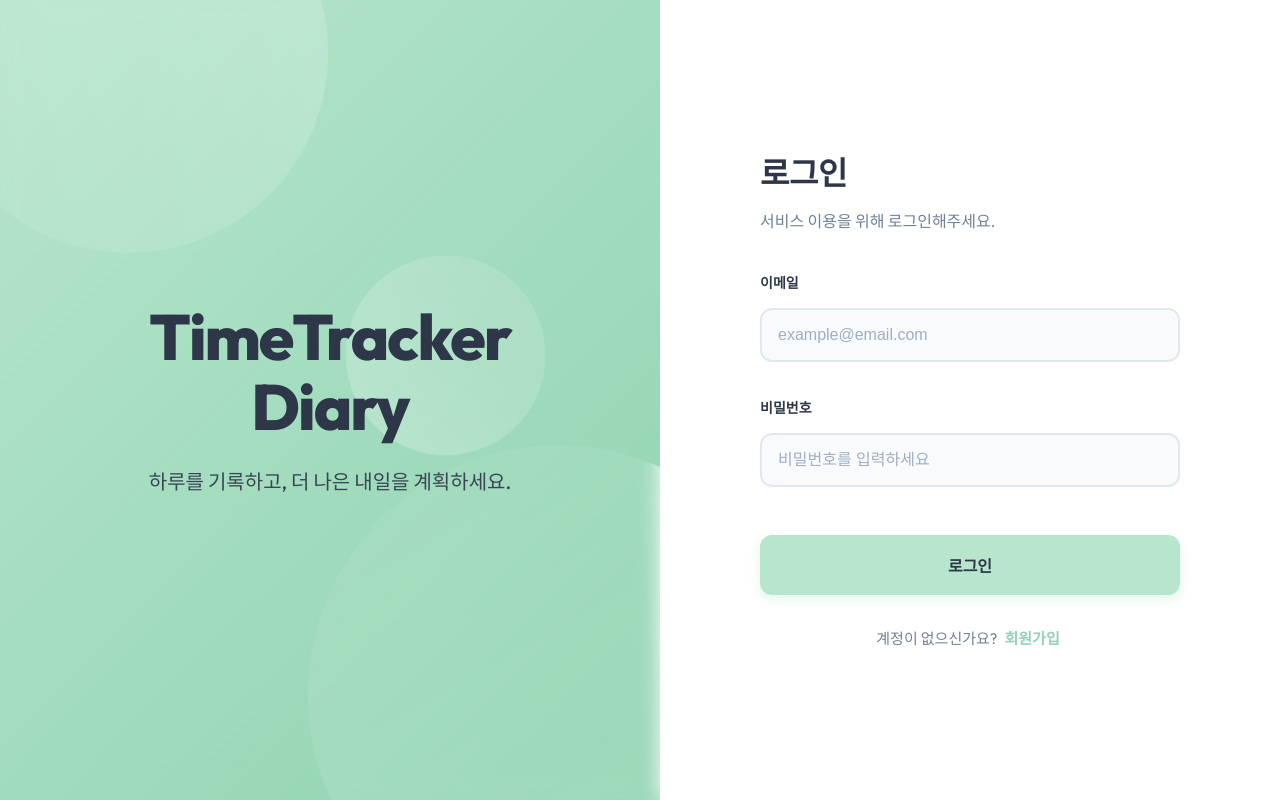
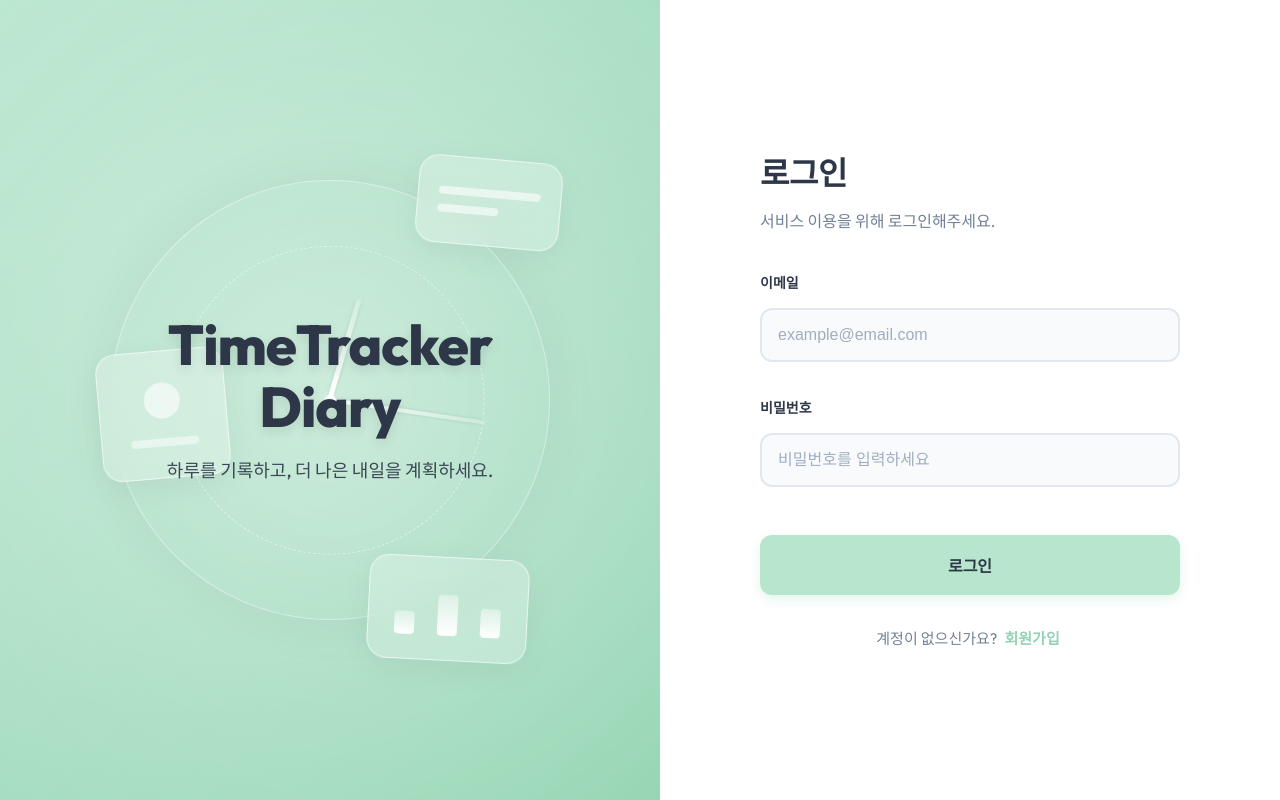
Before and after one commit to GaYoung0420/TimeTracker_Diary, a React (Vite) app in the folder frontend/: page / in a window 1280 px wide. Built offline with nearby package versions, Linux system fonts and the light colour scheme; no server answers.

Commit message:
feat: Enhance authentication UI with dynamic background and clock animations

```diff
--- a/frontend/src/components/Auth/Auth.css
+++ b/frontend/src/components/Auth/Auth.css
@@ -27,78 +27,228 @@
   height: 100%;
   z-index: 0;
   pointer-events: none;
+  overflow: hidden;
 }
 
-.graphic-circle {
+/* Dynamic Background Gradient Blob */
+.graphic-bg-gradient {
   position: absolute;
-  border-radius: 50%;
-  background: rgba(255, 255, 255, 0.1);
-  backdrop-filter: blur(10px);
-  animation: float 20s infinite ease-in-out;
+  top: -50%;
+  left: -50%;
+  width: 200%;
+  height: 200%;
+  background: radial-gradient(circle at center, rgba(255,255,255,0.4) 0%, transparent 60%);
+  animation: rotate-bg 20s linear infinite;
 }
 
-.circle-1 {
-  width: 400px;
-  height: 400px;
-  top: -100px;
-  left: -100px;
-  background: linear-gradient(135deg, rgba(255, 255, 255, 0.2) 0%, rgba(255, 255, 255, 0.05) 100%);
-  animation-delay: 0s;
+@keyframes rotate-bg {
+  from { transform: rotate(0deg); }
+  to { transform: rotate(360deg); }
 }
 
-.circle-2 {
-  width: 500px;
-  height: 500px;
-  bottom: -150px;
-  right: -150px;
-  background: linear-gradient(135deg, rgba(255, 255, 255, 0.15) 0%, rgba(255, 255, 255, 0.05) 100%);
-  animation-delay: -5s;
+/* Abstract Clock Face */
+.graphic-clock-face {
+  position: absolute;
+  top: 50%;
+  left: 50%;
+  width: min(700px, 55vmin);
+  height: min(700px, 55vmin);
+  border: 1px solid rgba(255, 255, 255, 0.4);
+  border-radius: 50%;
+  transform: translate(-50%, -50%);
+  background: radial-gradient(circle, rgba(255,255,255,0.1) 0%, transparent 70%);
+  box-shadow: 0 0 60px rgba(0,0,0,0.05);
 }
 
-.circle-3 {
-  width: 200px;
-  height: 200px;
-  top: 30%;
-  right: 15%;
-  background: linear-gradient(135deg, rgba(255, 255, 255, 0.25) 0%, rgba(255, 255, 255, 0.1) 100%);
-  animation-delay: -10s;
+.graphic-clock-face::before {
+  content: '';
+  position: absolute;
+  top: 50%;
+  left: 50%;
+  width: 70%;
+  height: 70%;
+  border: 1px dashed rgba(255, 255, 255, 0.5);
+  border-radius: 50%;
+  transform: translate(-50%, -50%);
 }
 
-@keyframes float {
-  0% {
-    transform: translate(0, 0) rotate(0deg);
-  }
-  33% {
-    transform: translate(30px, -50px) rotate(120deg);
-  }
-  66% {
-    transform: translate(-20px, 20px) rotate(240deg);
-  }
-  100% {
-    transform: translate(0, 0) rotate(360deg);
-  }
+.clock-center {
+  position: absolute;
+  top: 50%;
+  left: 50%;
+  width: 2.4%;
+  height: 2.4%;
+  background: #fff;
+  border-radius: 50%;
+  transform: translate(-50%, -50%);
+  box-shadow: 0 0 10px rgba(255,255,255,0.5);
+  z-index: 2;
 }
+
+.clock-hand {
+  position: absolute;
+  top: 50%;
+  left: 50%;
+  background: linear-gradient(to top, #ffffff, rgba(255,255,255,0.2));
+  transform-origin: bottom center;
+  border-radius: 4px;
+  box-shadow: 0 2px 4px rgba(0,0,0,0.1);
+}
+
+.hour-hand {
+  width: 1.2%;
+  height: 24%;
+  margin-left: -0.6%;
+  margin-top: -24%;
+  animation: clock-spin 120s linear infinite;
+}
+
+.minute-hand {
+  width: 0.8%;
+  height: 36%;
+  margin-left: -0.4%;
+  margin-top: -36%;
+  opacity: 0.9;
+  animation: clock-spin 20s linear infinite;
+}
+
+@keyframes clock-spin {
+  from { transform: rotate(0deg); }
+  to { transform: rotate(360deg); }
+}
+
+/* Floating Glass Cards */
+.graphic-cards-container {
+  position: absolute;
+  top: 0;
+  left: 0;
+  width: 100%;
+  height: 100%;
+}
+
+.glass-card {
+  position: absolute;
+  background: rgba(255, 255, 255, 0.25);
+  backdrop-filter: blur(12px);
+  -webkit-backdrop-filter: blur(12px);
+  border: 1px solid rgba(255, 255, 255, 0.6);
+  border-radius: min(24px, 2.5vmin);
+  box-shadow: 0 8px 32px rgba(0, 0, 0, 0.05);
+  display: flex;
+  flex-direction: column;
+  justify-content: center;
+  padding: min(24px, 2.5vmin);
+  gap: min(12px, 1.2vmin);
+  animation: float-card-vertical 6s ease-in-out infinite;
+}
+
+.card-top {
+  width: min(220px, 18vmin);
+  height: min(140px, 11vmin);
+  top: 20%;
+  right: 15%;
+  animation-delay: 0s;
+  transform: rotate(5deg);
+}
+
+.card-middle {
+  width: min(190px, 16vmin);
+  height: min(190px, 16vmin);
+  top: 45%;
+  left: 15%;
+  animation-delay: -2s;
+  transform: rotate(-5deg);
+  align-items: center;
+}
+
+.card-bottom {
+  width: min(250px, 20vmin);
+  height: min(160px, 13vmin);
+  bottom: 15%;
+  right: 20%;
+  animation-delay: -4s;
+  transform: rotate(3deg);
+  flex-direction: row;
+  align-items: flex-end;
+  justify-content: space-around;
+  padding-bottom: min(30px, 3vmin);
+}
+
+/* Card Inner Content Styling */
+.card-line {
+  height: min(10px, 1vmin);
+  background: rgba(255,255,255,0.6);
+  border-radius: 4px;
+  width: 100%;
+}
+
+.card-line.short {
+  width: 60%;
+}
+
+.card-icon {
+  width: min(50px, 4.5vmin);
+  height: min(50px, 4.5vmin);
+  border-radius: 50%;
+  background: rgba(255,255,255,0.6);
+  margin-bottom: min(12px, 1.2vmin);
+}
+
+.card-content {
+  width: 80%;
+  height: min(10px, 1vmin);
+  background: rgba(255,255,255,0.5);
+  border-radius: 4px;
+}
+
+.card-chart-bar {
+  width: min(28px, 2.5vmin);
+  background: linear-gradient(to top, #ffffff, rgba(255,255,255,0.4));
+  border-radius: 4px;
+}
+
+.card-chart-bar:nth-child(1) { height: 40%; }
+.card-chart-bar:nth-child(2) { height: 70%; }
+.card-chart-bar:nth-child(3) { height: 50%; }
+
+@keyframes float-card-vertical {
+  0%, 100% { transform: translateY(0) rotate(var(--rotation, 0deg)); }
+  50% { transform: translateY(-20px) rotate(var(--rotation, 0deg)); }
+}
+
+/* Update rotation for animation */
+.card-top { --rotation: 5deg; }
+.card-middle { --rotation: -5deg; }
+.card-bottom { --rotation: 3deg; }
 
 .auth-brand-content {
   max-width: 480px;
   z-index: 1;
   animation: fadeIn 0.8s ease-out;
+  position: relative; /* Reset position */
+  bottom: auto;
+  left: auto;
+  text-align: center;
 }
 
 .auth-brand-title {
+  display: block; /* Show title again */
   font-family: 'Outfit', sans-serif;
-  font-size: 64px;
+  font-size: 56px;
   font-weight: 800;
-  margin-bottom: 24px;
+  margin-bottom: 20px;
   line-height: 1.1;
-  letter-spacing: -2px;
+  letter-spacing: -1px;
+  text-shadow: 0 4px 12px rgba(0,0,0,0.1);
 }
 
 .auth-brand-subtitle {
-  font-size: 20px;
+  font-size: 18px;
   opacity: 0.9;
   line-height: 1.6;
   font-weight: 500;
+  max-width: 100%;
+  text-shadow: none;
 }
 
 .auth-form-section {
--- a/frontend/src/components/Auth/Login.jsx
+++ b/frontend/src/components/Auth/Login.jsx
@@ -33,9 +33,27 @@ export default function Login({ onLoginSuccess, onSwitchToRegister }) {
     <div className="auth-container">
       <div className="auth-brand-section">
         <div className="auth-brand-graphics">
-          <div className="graphic-circle circle-1"></div>
-          <div className="graphic-circle circle-2"></div>
-          <div className="graphic-circle circle-3"></div>
+          <div className="graphic-bg-gradient"></div>
+          <div className="graphic-clock-face">
+            <div className="clock-hand hour-hand"></div>
+            <div className="clock-hand minute-hand"></div>
+            <div className="clock-center"></div>
+          </div>
+          <div className="graphic-cards-container">
+            <div className="glass-card card-top">
+              <div className="card-line"></div>
+              <div className="card-line short"></div>
+            </div>
+            <div className="glass-card card-middle">
+              <div className="card-icon"></div>
+              <div className="card-content"></div>
+            </div>
+            <div className="glass-card card-bottom">
+              <div className="card-chart-bar"></div>
+              <div className="card-chart-bar"></div>
+              <div className="card-chart-bar"></div>
+            </div>
+          </div>
         </div>
         <div className="auth-brand-content">
           <h1 className="auth-brand-title">TimeTracker<br/>Diary</h1>
--- a/frontend/src/components/Auth/Register.jsx
+++ b/frontend/src/components/Auth/Register.jsx
@@ -48,9 +48,27 @@ export default function Register({ onRegisterSuccess, onSwitchToLogin }) {
     <div className="auth-container">
       <div className="auth-brand-section">
         <div className="auth-brand-graphics">
-          <div className="graphic-circle circle-1"></div>
-          <div className="graphic-circle circle-2"></div>
-          <div className="graphic-circle circle-3"></div>
+          <div className="graphic-bg-gradient"></div>
+          <div className="graphic-clock-face">
+            <div className="clock-hand hour-hand"></div>
+            <div className="clock-hand minute-hand"></div>
+            <div className="clock-center"></div>
+          </div>
+          <div className="graphic-cards-container">
+            <div className="glass-card card-top">
+              <div className="card-line"></div>
+              <div className="card-line short"></div>
+            </div>
+            <div className="glass-card card-middle">
+              <div className="card-icon"></div>
+              <div className="card-content"></div>
+            </div>
+            <div className="glass-card card-bottom">
+              <div className="card-chart-bar"></div>
+              <div className="card-chart-bar"></div>
+              <div className="card-chart-bar"></div>
+            </div>
+          </div>
         </div>
         <div className="auth-brand-content">
           <h1 className="auth-brand-title">TimeTracker<br/>Diary</h1>
```
